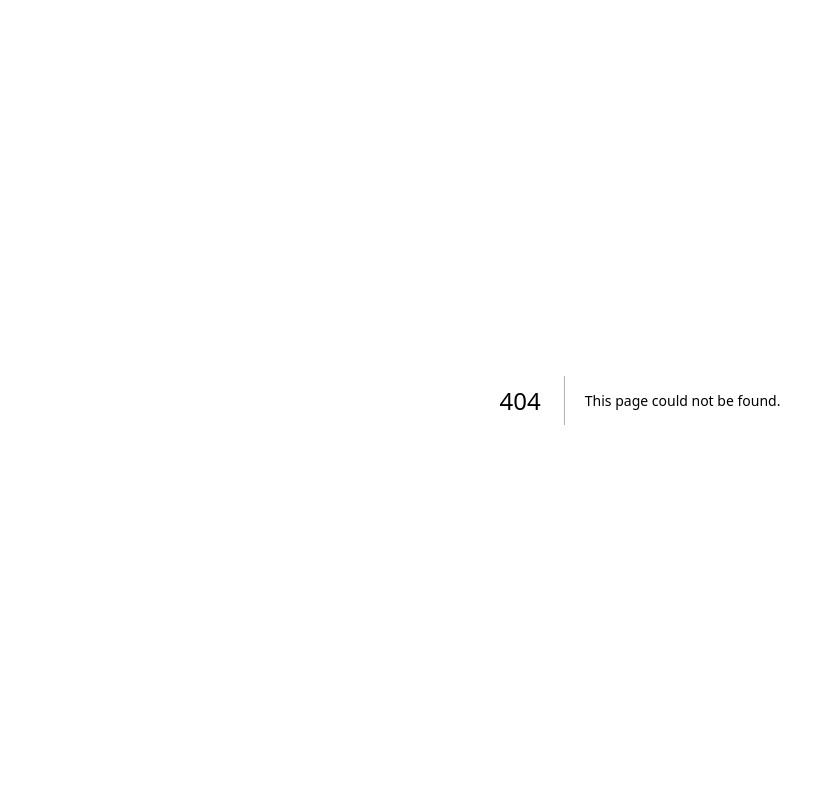
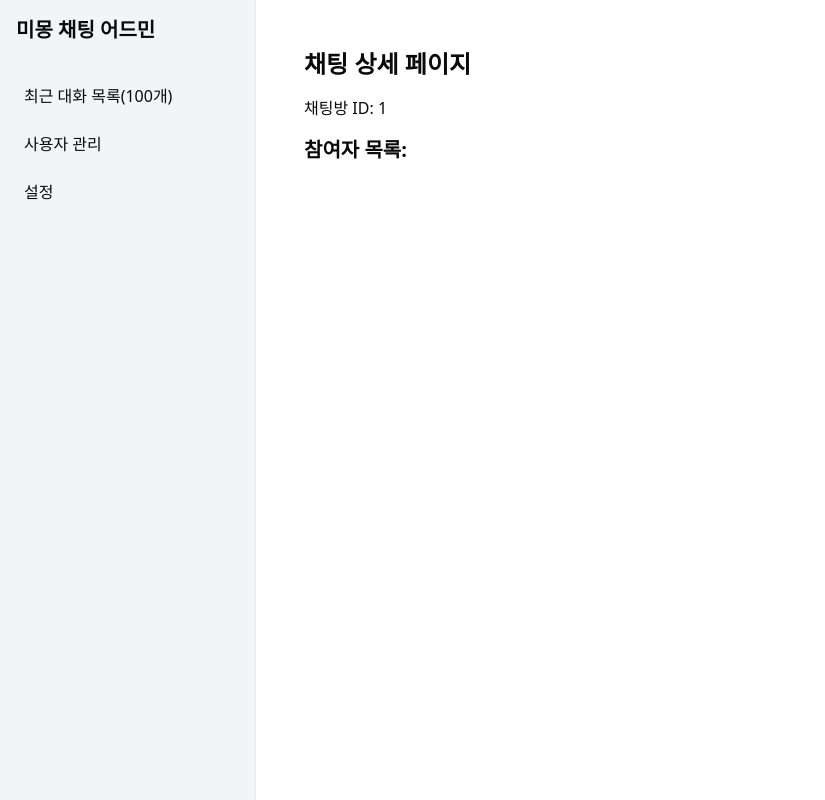
Before and after one commit to new-meemong/meemong-chat-admin, a Next.js app: page /latest-chat-list/1 in a window 1280 px wide. Before the commit this address had no page. Shown: the whole page, without its empty margins (0-825 px from the left). Built offline with nearby package versions, Linux system fonts and the light colour scheme.

Commit message:
feat: 채팅 수정중

```diff
--- /dev/null
+++ b/src/apis/firestore/model-matching/fetch-chat-messages.ts
@@ -0,0 +1,64 @@
+import {
+  DocumentData,
+  Timestamp,
+  collection,
+  getDocs,
+  orderBy,
+  query
+} from "firebase/firestore";
+
+import { ChatMessageTypeEnum } from "@/types/enums";
+import { ModelMatchingChatMessage } from "@/types/model-matching-chat-message";
+import { User } from "@/types/user";
+// src/apis/chatMessages/fetchChatMessages.ts
+import { db } from "@/lib/firebase";
+
+// └─ 메시지 인터페이스가 정의된 파일 경로에 맞게 수정하세요.
+
+// 예시로, ModelMatchingChatMessageType 은 아래와 같은 형태라고 가정합니다.
+// export interface ModelMatchingChatMessageType {
+//   id: string;
+//   message: string;
+//   messageType: ModelMatchingChatMessageTypeEnum;
+//   metaPathList: MetaPathType[];
+//   senderId: string;
+//   createdAt: Timestamp;
+//   updatedAt: Timestamp;
+// }
+
+export async function fetchChatMessages(
+  channelId: string,
+  users: User[]
+): Promise<ModelMatchingChatMessage[]> {
+  // 1. 해당 채널의 messages 서브컬렉션 참조 생성
+  const messagesColRef = collection(
+    db,
+    "modelMatchingChatChannels",
+    channelId,
+    "messages"
+  );
+
+  // 2. 쿼리: createdAt 오름차순 정렬 (가장 오래된 순 → 최신 순)
+  const q = query(messagesColRef, orderBy("createdAt", "asc"));
+
+  // 3. 쿼리 실행
+  const snapshot = await getDocs(q);
+
+  // 4. 스냅샷 문서를 ModelMatchingChatMessageType 형태로 매핑
+  const messages: ModelMatchingChatMessage[] = snapshot.docs.map((doc) => {
+    const data = doc.data() as DocumentData;
+
+    return {
+      id: doc.id,
+      message: data.message,
+      messageType: data.messageType as ChatMessageTypeEnum,
+      metaPathList: data.metaPathList || [],
+      senderId: data.senderId,
+      createdAt: data.createdAt as Timestamp,
+      updatedAt: data.updatedAt as Timestamp,
+      user: users.find((user) => user.id === data.senderId) || null
+    };
+  });
+
+  return messages;
+}
--- /dev/null
+++ b/src/app/latest-chat-list/[id]/components/user-list.tsx
@@ -0,0 +1,65 @@
+"use client";
+
+import { Avatar, AvatarFallback, AvatarImage } from "@/components/ui/avatar";
+
+import { User } from "@/types/user";
+
+interface UserListProps {
+  users: User[];
+}
+
+export default function UserList({ users }: UserListProps) {
+  return (
+    <div className="space-y-4">
+      <h2 className="text-xl font-semibold">참여자 목록:</h2>
+      <div className="space-y-2">
+        {users.map((user) => (
+          <div key={user.id} className="flex items-center space-x-2">
+            <Avatar
+              className="border-2 border-white shadow-sm size-20 cursor-pointer"
+              onClick={() => {
+                if (user.profileUrl) {
+                  const win = window.open("", "_blank");
+                  if (win) {
+                    win.document.write(`
+                      <html>
+                        <head>
+                          <title>${user.DisplayName || "프로필 이미지"}</title>
+                          <style>
+                            body { margin: 0; display: flex; justify-content: center; align-items: center; min-height: 100vh; background: #000; }
+                            img { max-width: 100%; max-height: 100vh; object-fit: contain; }
+                          </style>
+                        </head>
+                        <body>
+                          <img src="${user.profileUrl}" alt="${
+                      user.DisplayName || "프로필 이미지"
+                    }" />
+                        </body>
+                      </html>
+                    `);
+                  }
+                }
+              }}
+            >
+              {user.profileUrl ? (
+                <AvatarImage
+                  src={user.profileUrl}
+                  alt={user.DisplayName}
+                  className="object-cover"
+                />
+              ) : null}
+              <AvatarFallback></AvatarFallback>
+            </Avatar>
+
+            <span className="text-[16px] text-gray-700 max-w-[80px] truncate text-center">
+              {user.DisplayName || "이름 없음"}
+            </span>
+            <span className="text-[16px] text-gray-500 max-w-[80px] truncate text-center ml-2">
+              ({user.id})
+            </span>
+          </div>
+        ))}
+      </div>
+    </div>
+  );
+}
--- /dev/null
+++ b/src/app/latest-chat-list/[id]/page.tsx
@@ -0,0 +1,32 @@
+"use client";
+
+import { User } from "@/types/user";
+import UserList from "./components/user-list";
+import { use } from "react";
+import { useSearchParams } from "next/navigation";
+
+type PageParams = {
+  id: string;
+};
+
+export default function LatestChatDetailPage({
+  params
+}: {
+  params: Promise<PageParams>;
+}) {
+  const resolvedParams = use(params);
+  const searchParams = useSearchParams();
+  const usersParam = searchParams.get("users");
+  const users: User[] = usersParam
+    ? JSON.parse(decodeURIComponent(usersParam))
+    : [];
+  console.log("moonsae users", users);
+
+  return (
+    <div className="p-4">
+      <h1 className="text-2xl font-bold mb-4">채팅 상세 페이지</h1>
+      <p className="mb-4">채팅방 ID: {resolvedParams.id}</p>
+      <UserList users={users} />
+    </div>
+  );
+}
--- /dev/null
+++ b/src/app/latest-chat-list/page.tsx
@@ -0,0 +1,9 @@
+import ModelMatchingLatestChatList from "@/components/model-matching-latest-chat-channels";
+
+export default function LatestChatList() {
+  return (
+    <div>
+      <ModelMatchingLatestChatList />
+    </div>
+  );
+}
--- a/src/app/layout.tsx
+++ b/src/app/layout.tsx
@@ -4,6 +4,7 @@ import { Geist, Geist_Mono } from "next/font/google";
 
 import type { Metadata } from "next";
 import Providers from "./providers";
+import SideNavigation from "@/components/SideNavigation";
 
 const geistSans = Geist({
   variable: "--font-geist-sans",
@@ -30,7 +31,12 @@ export default function RootLayout({
       <body
         className={`${geistSans.variable} ${geistMono.variable} antialiased`}
       >
-        <Providers>{children}</Providers>
+        <Providers>
+          <div className="flex">
+            <SideNavigation />
+            <main className="flex-1 p-8 ml-64">{children}</main>
+          </div>
+        </Providers>
       </body>
     </html>
   );
--- /dev/null
+++ b/src/components/SideNavigation.tsx
@@ -0,0 +1,39 @@
+import Link from "next/link";
+
+const SideNavigation = () => {
+  return (
+    <nav className="fixed top-0 left-0 w-64 h-screen bg-gray-100 p-4 border-r border-gray-200">
+      <div className="mb-8">
+        <h1 className="text-xl font-bold">미몽 채팅 어드민</h1>
+      </div>
+      <ul className="space-y-2">
+        <li>
+          <Link
+            href="/latest-chat-list"
+            className="block p-2 rounded hover:bg-gray-200 transition-colors"
+          >
+            최근 대화 목록(100개)
+          </Link>
+        </li>
+        <li>
+          <Link
+            href="/users"
+            className="block p-2 rounded hover:bg-gray-200 transition-colors"
+          >
+            사용자 관리
+          </Link>
+        </li>
+        <li>
+          <Link
+            href="/settings"
+            className="block p-2 rounded hover:bg-gray-200 transition-colors"
+          >
+            설정
+          </Link>
+        </li>
+      </ul>
+    </nav>
+  );
+};
+
+export default SideNavigation;
--- a/src/components/model-matching-latest-chat-channels.tsx
+++ b/src/components/model-matching-latest-chat-channels.tsx
@@ -8,11 +8,19 @@ import { Avatar, AvatarFallback, AvatarImage } from "@/components/ui/avatar";
 import { Loader2, MessageSquare, User as UserIcon } from "lucide-react";
 
 import React from "react";
+import { User } from "@/types/user";
 import moment from "moment";
 import { useLatestChatChannels } from "@/hooks/use-latest-chat-channels";
+import { useRouter } from "next/navigation";
 
 const ModelMatchingLatestChatList: React.FC = () => {
+  const router = useRouter();
   const { data, isLoading, error } = useLatestChatChannels();
+
+  const handleChannelClick = (channelId: string, users: User[]) => {
+    const usersData = encodeURIComponent(JSON.stringify(users));
+    router.push(`/latest-chat-list/${channelId}?users=${usersData}`);
+  };
 
   if (isLoading) {
     return (
@@ -53,11 +61,12 @@ const ModelMatchingLatestChatList: React.FC = () => {
             : lastMsg.createdAt;
           timeStr = moment(date).locale("ko").format("A h:mm");
         }
-        console.log("moonsae users", users);
+
         return (
           <div
             key={channel.id}
             className="flex items-center px-3 py-2 rounded-lg hover:bg-gray-100 transition cursor-pointer"
+            onClick={() => handleChannelClick(channel.id, channel.users)}
           >
             {/* 왼쪽: 유저 프로필 */}
             <div className="flex flex-col items-center min-w-[60px] mr-4">
@@ -68,20 +77,23 @@ const ModelMatchingLatestChatList: React.FC = () => {
                       {user.profileUrl ? (
                         <AvatarImage
                           src={user.profileUrl}
-                          alt={user.displayName}
+                          alt={user.DisplayName}
                           className="object-cover"
                         />
                       ) : null}
                       <AvatarFallback>
                         {user.profileUrl ? (
-                          user.displayName?.[0] || "null"
+                          user.DisplayName?.[0] || "null"
                         ) : (
                           <UserIcon className="w-5 h-5 text-gray-400" />
                         )}
                       </AvatarFallback>
                     </Avatar>
-                    <span className="text-xs text-gray-700 max-w-[80px] truncate text-center mt-1">
-                      {user.displayName}
+                    <span className="text-[14px] text-gray-700 max-w-[80px] truncate text-center mt-1">
+                      {user.DisplayName}
+                    </span>
+                    <span className="text-[14px] text-gray-500 max-w-[80px] truncate text-center">
+                      ({user.id})
                     </span>
                   </div>
                 ))}
--- /dev/null
+++ b/src/hooks/use-chat-messages.ts
@@ -0,0 +1,39 @@
+import { ModelMatchingChatMessage } from "@/types/model-matching-chat-message";
+import { User } from "@/types/user";
+import { fetchChatMessages } from "@/apis/firestore/model-matching/fetch-chat-messages";
+// src/hooks/chatMessages/useChatMessages.ts
+import { useQuery } from "@tanstack/react-query";
+
+interface UseChatMessagesResult {
+  data: ModelMatchingChatMessage[] | undefined;
+  isLoading: boolean;
+  isError: boolean;
+  error: Error | null;
+}
+
+/**
+ * 채널 ID와 사용자 목록을 인자로 받아 해당 채팅방의 모든 메시지를 가져오는 훅
+ *
+ * @param channelId  가져오려는 채팅방 ID
+ * @param users      채팅방 참여자(또는 전체 유저) 배열 (senderId → User 매핑용)
+ */
+export function useChatMessages(
+  channelId: string,
+  users: User[]
+): UseChatMessagesResult {
+  const queryResult = useQuery<ModelMatchingChatMessage[], Error>({
+    queryKey: ["chatMessages", channelId],
+    queryFn: () => fetchChatMessages(channelId, users),
+    staleTime: 1000 * 60 * 1, // 1분 동안 데이터를 신선한 것으로 간주
+    gcTime: 1000 * 60 * 5, // 캐시를 5분 동안 유지
+    refetchOnWindowFocus: false, // 포커스 복귀 시 자동 refetch 방지
+    enabled: Boolean(channelId) // channelId가 있을 때만 동작
+  });
+
+  return {
+    data: queryResult.data,
+    isLoading: queryResult.isLoading,
+    isError: queryResult.isError,
+    error: queryResult.error ?? null
+  };
+}
--- /dev/null
+++ b/src/types/enums.ts
@@ -0,0 +1,10 @@
+export enum ChatMessageTypeEnum {
+  SUGGESTION = "suggestion",
+  TEXT = "text",
+  IMAGE = "image",
+  FILE = "file",
+  SYSTEM = "system",
+  CONTRACT_DESIGNER = "contractDesigner",
+  CONTRACT_MODEL = "contractModel",
+  SCHEDULE = "schedule"
+}
--- a/src/types/user.ts
+++ b/src/types/user.ts
@@ -1,9 +1,9 @@
 export interface User {
   id: string;
-  displayName: string;
-  fcmToken: string;
+  DisplayName: string;
+  FcmToken: string;
   // profilePictureURL: string;
-  Role: number;
+  role: number;
   profileUrl: string;
   sex: string;
 }
```
Also changed, not shown: 1 other file (tests, documents, lock files or other folders).
